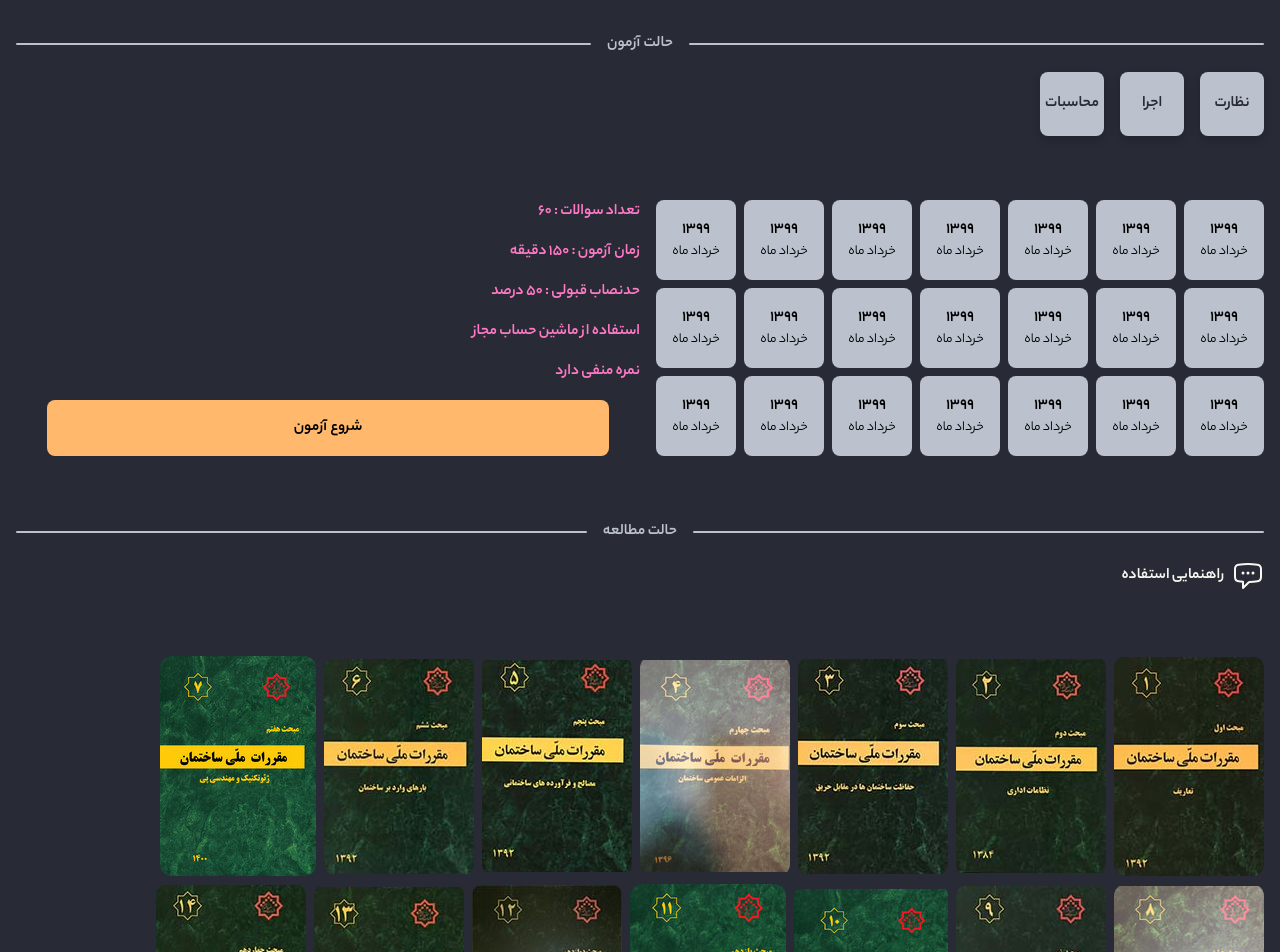
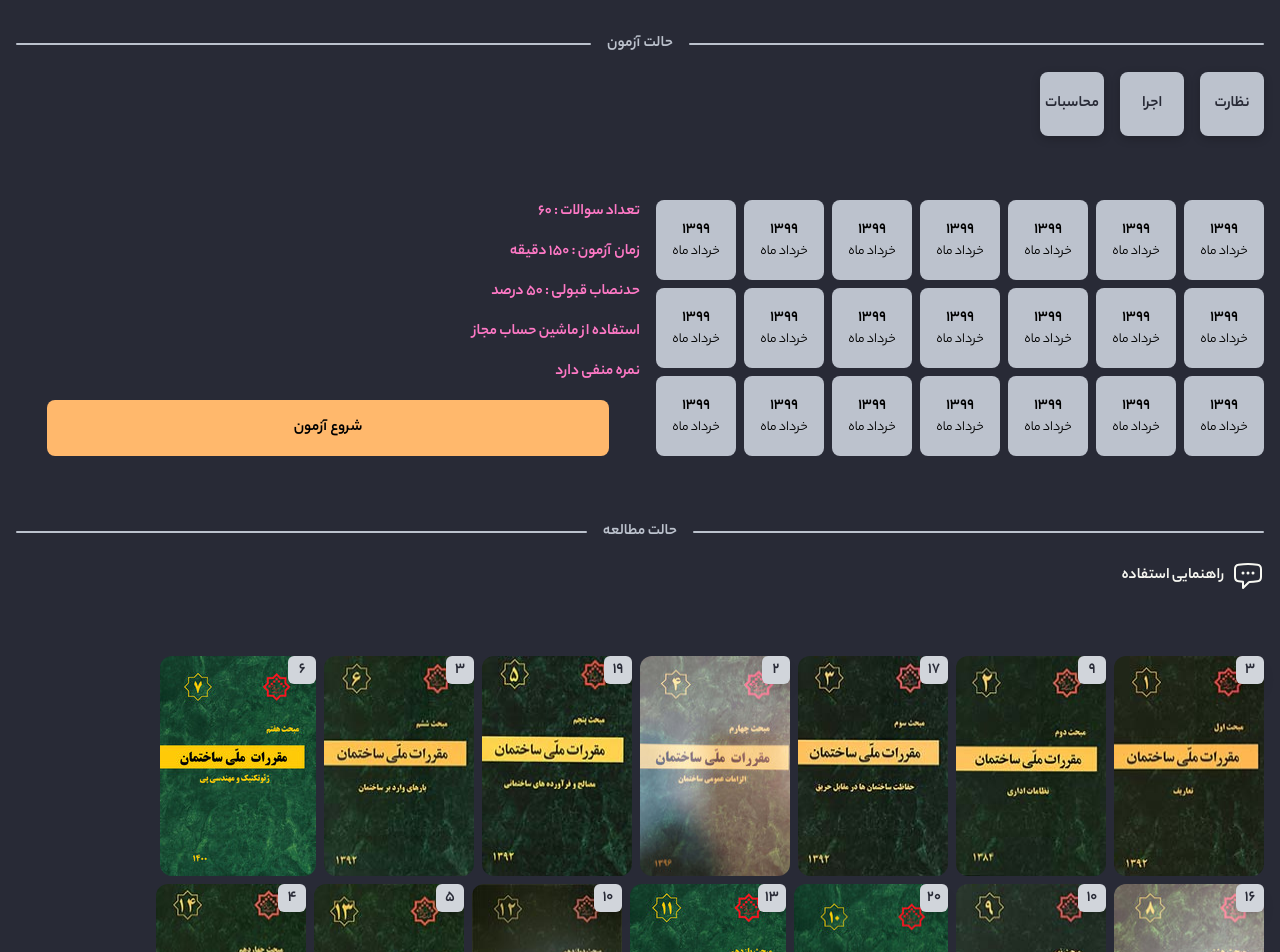
Before and after one commit to milad7212/readyfor, a Next.js app: page /test in a window 1280 px wide. Shown: the top 952 px of the page. Built offline with nearby package versions, Linux system fonts and the light colour scheme.

Commit message:
Add number question from every book

```diff
--- a/components/icons/HelpIcon.jsx
+++ b/components/icons/HelpIcon.jsx
@@ -7,7 +7,10 @@ function HelpIcon({ className }) {
     <div className="">
       <div
         onClick={() => setShowHelp((s) => !s)}
-        className="flex my-4 items-center cursor-pointer filter text-ciForeground duration-150 ease-linear hover:text-ciCyan hover:text-xl"
+        className={`flex my-4 ${
+          showHelp ? "text-ciCyan" : ""
+        } items-center cursor-pointer filter text-ciForeground duration-150
+         ease-linear hover:text-ciCyan hover:text-xl`}
       >
         <svg
           xmlns="http://www.w3.org/2000/svg"
@@ -26,13 +29,12 @@ function HelpIcon({ className }) {
         <span className="mr-2  font-bold">راهنمایی استفاده</span>
       </div>
 
-        <ShowText
+      <ShowText
         show={showHelp}
-          title="خواندن سوالات بر طبق هر مبحث"
-          text="
+        title="خواندن سوالات بر طبق هر مبحث"
+        text="
       سوالات امتحانات بر اساس هر مبحث برای شما جدا شده است و شما میتوانید هر مبحث را با توجه به سوالاتی که از آن آمده است مطالعه کنید. مطمن باشید این موثرترین راه ممکن است و بعد از مطالعه حیرت میکنید از سطح تسلط خود"
-        />
-
+      />
     </div>
   );
 }
--- a/pages/test/index.jsx
+++ b/pages/test/index.jsx
@@ -7,7 +7,7 @@ function SelectTestPage() {
   const router = useRouter();
   return (
     <div className=" min-h-screen bg-ciBackground p-4 relative  ">
-      <Divider name="حالت آزمون"/>
+      <Divider name="حالت آزمون" />
       <div className="flex  gap-4">
         <ItemTest
           name="نظارت"
@@ -72,22 +72,34 @@ function SelectTestPage() {
           </div>
         </section>
       </div>
-      <Divider name="حالت مطالعه"/>
-      <HelpIcon/>
+      <Divider name="حالت مطالعه" />
+      <HelpIcon />
       <div className="">
         <section className="flex flex-wrap gap-2">
           {[1, 1, 1, 1, 1, 1, 1, 1, 1, 1, 1, 1, 1, 1, 1, 1, 1, 1, 1, 1, 1].map(
             (item, index) => (
               <>
                 <div
-                  className="w-26 overflow-hidden    flex justify-center
+                  className="w-26     flex justify-center
                   cursor-pointer  duration-100 ease-out active:scale-95
                  items-center
-                rounded-xl flex-col
+                 flex-col
                 filter hover:brightness-150
-                "
+                object-fill
+                  relative
+                  "
                 >
-                  <img src={`/images/book/${index + 1}.jpg`} alt="" />
+                  <div className="absolute w-7 h-7 top-0 right-0  flex justify-center items-center
+                   bg-gray-300    rounded-md shadow-lg  ">
+
+
+                    <span className="font-bold text-ciBackground">
+                      {Math.round(Math.random() * 20)}
+                    </span>
+
+
+                  </div>
+                  <img className='h-full rounded-xl' src={`/images/book/${index + 1}.jpg`} alt="" />
                 </div>
               </>
             )
@@ -115,7 +127,7 @@ function ItemTest({ name, id, active, onClick }) {
   );
 }
 
-function Divider({name='تقسیم کننده'}) {
+function Divider({ name = "تقسیم کننده" }) {
   return (
     <div className="flex items-center my-4">
       <span className="bg-ciTiter h-[2px] rounded-lg w-full"></span>
```
